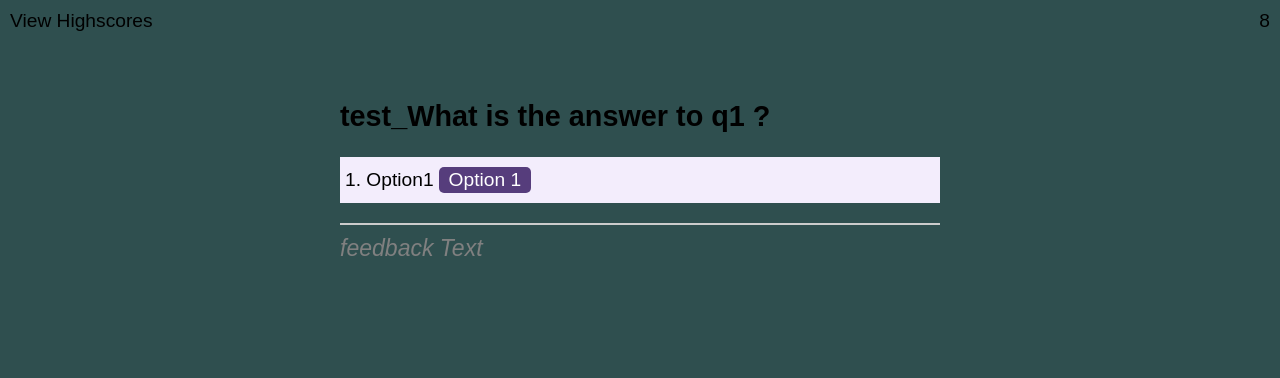
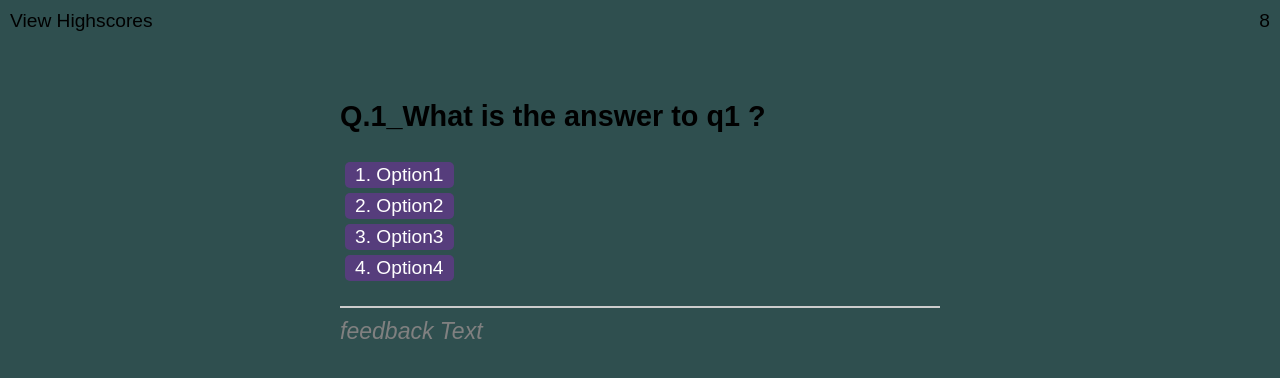
Before and after one commit to benjistealth/benji_js_fundamentals_quiz, a plain HTML site: page index.html in a window 1280 px wide. Both pictures are taken after a click on the button "Start Quiz". Drawn offline with Linux system fonts and the light colour scheme.

Commit message:
4 buttons printing and formatted

```diff
--- a/assets/css/styles.css
+++ b/assets/css/styles.css
@@ -32,7 +32,7 @@ button:hover {
   background-color: #8570a5;
 }
 
-.options button {
+.choices button {
   display: block;
 }
 
--- a/assets/js/questions.js
+++ b/assets/js/questions.js
@@ -4,25 +4,25 @@
 // Create an array
 ;
 var question1 = {
-    title: "test_What is the answer to q1 ?",
+    title: "Q.1_What is the answer to q1 ?",
     options: ["Option1", "Option2", "Option3", "Option4"],
     answer: "Option1",
 };
 
 var question2 = {
-    title: "What is the answer to q1 ?",
+    title: "Q.2_What is the answer to q2 ?",
     options: ["Option1", "Option2", "Option3", "Option4"],
     answer: "Option2",
 };
 
 var question3 = {
-    title: "What is the answer to q1 ?",
+    title: "Q.3_What is the answer to q3 ?",
     options: ["Option1", "Option2", "Option3", "Option4"],
     answer: "Option3",
 };
 
 var question4 = {
-    title: "What is the answer to q1 ?",
+    title: "4_What is the answer to q4 ?",
     options: ["Option1", "Option2", "Option3", "Option4"],
     answer: "Option4",
 };
@@ -64,19 +64,15 @@ function showHideQuestions(hide) {
 
 function makeButtons(list) {
 
-    var questionItem = document.createElement('li');
-    var text = "" + "option" + questionItem.id.toString();
-    questionItem.id = list.length - 1;
-    questionItem.className = "option";
-    questionItem.appendChild(document.createTextNode(list[0]));
-
-    // Add a button to each LI
-    var button = document.createElement('button');
-    button.innerText = 'Option 1';
-    questionItem.appendChild(button);
-
-    options.appendChild(questionItem);
-  }
+    var questionItem = document.createElement("ol");
+    // questionItem.className = "choices";
+    for (let i = 0; i < list.length; i++) {
+        var button = document.createElement('button');
+        button.innerText = (i+1) + ". " + list[i];
+        questionItem.appendChild(button);
+        options.appendChild(questionItem);
+    }
+}
 
 function questionWrong() {
     // display feedback to user and load next question
```
